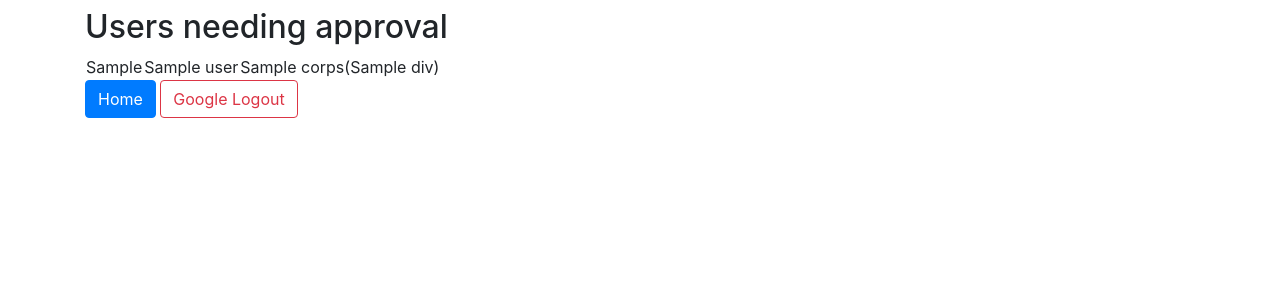
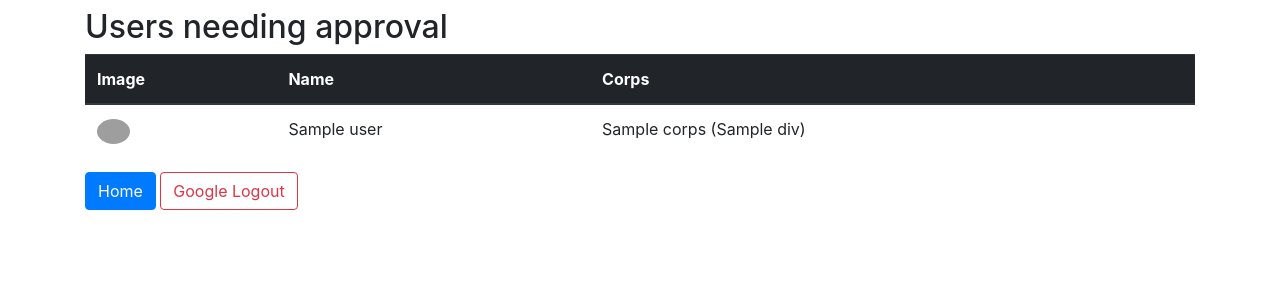
Before and after one commit to wpmjones/studtext, a Flask app: page /approve in a window 1280 px wide. Shown: the top 300 px of the page. Run offline with Flask 2, Linux system fonts and the light colour scheme; a user stored in the database is signed in; a database or web service that is not in the repository returns one stand-in record (values such as "Sample title"); parts of the project's set-up code (start-up, migrations or seed data) failed here and were passed over; some libraries are stand-ins or nearby versions; grey boxes are pictures that could not be loaded.

Commit message:
add approval process

```diff
--- a/templates/approve.html
+++ b/templates/approve.html
@@ -9,12 +9,19 @@
 <body>
     <div class="container mt-2"><h2>Users needing approval</h2></div>
     <div class="container">
-        <table>
+        <table class="table">
+            <thead class="thead-dark">
+                <tr>
+                    <th scope="col">Image</th>
+                    <th scope="col">Name</th>
+                    <th scope="col">Corps</th>
+                </tr>
+            </thead>
             {% for user in users %}
                 <tr>
-                    <td>{{ user[1] }}</td>
+                    <td><img src="{{ user[1] }}" style="height: 25px;" class="img-fluid rounded-circle mr-2"></td>
                     <td>{{ user[0] }}</td>
-                    <td>{{ user[2] ~ "(" ~ user[3] ~ ")" }}</td>
+                    <td>{{ user[2] ~ " (" ~ user[3] ~ ")" }}</td>
                 </tr>
             {% endfor %}
         </table>
```
